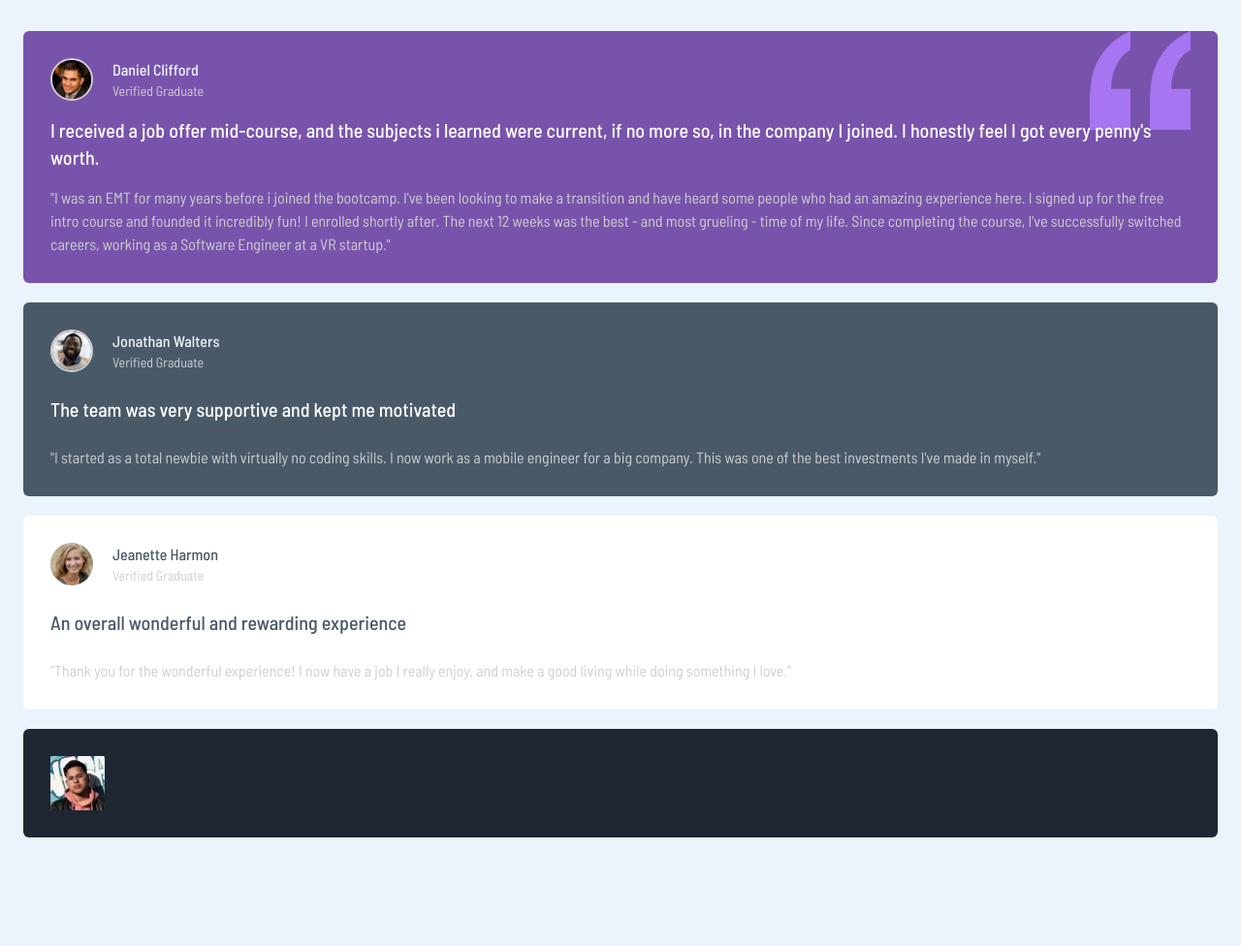
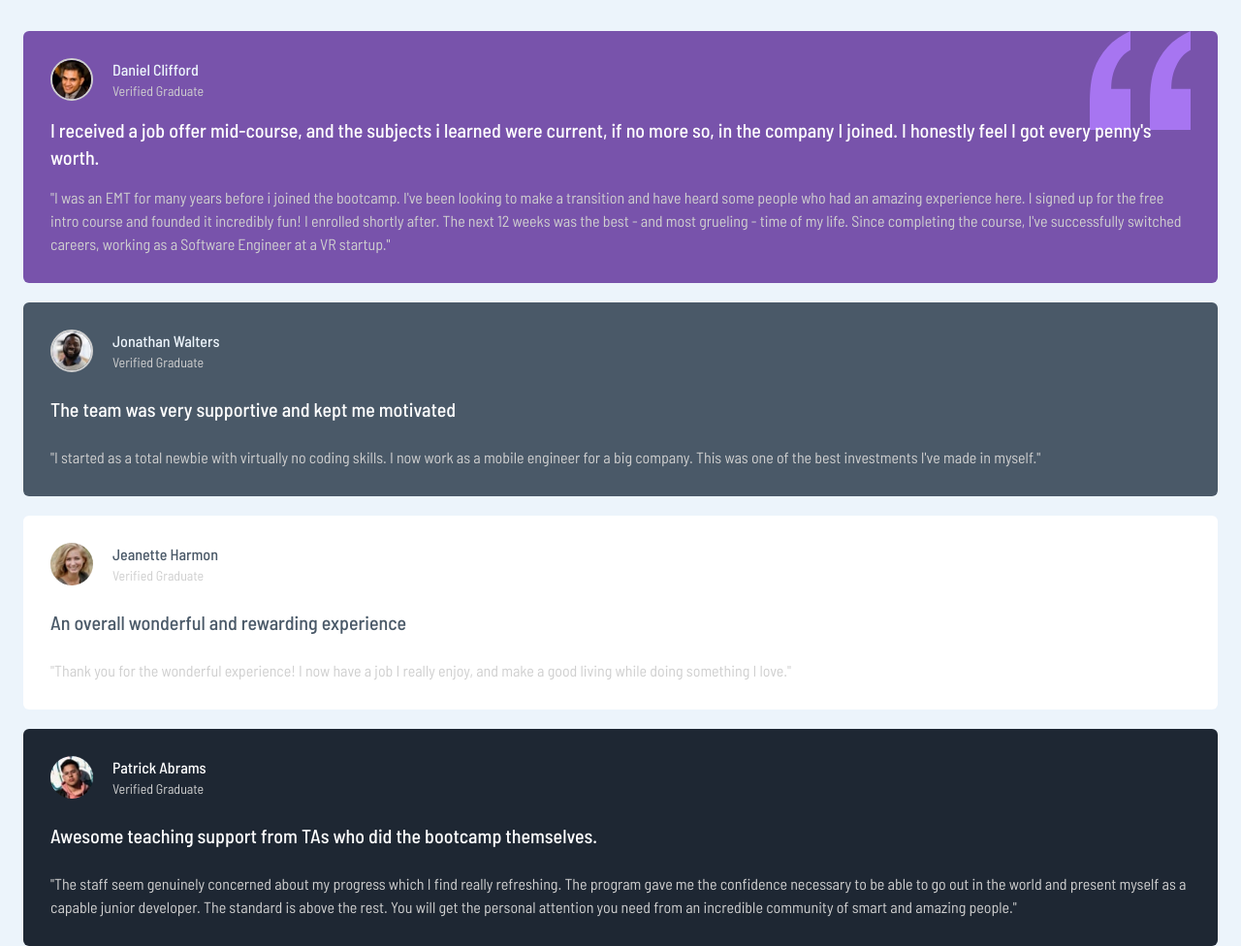
Before and after one commit to manishsindur/Testimonials-grid-section, a website built with Vite: page index.html in a window 1280 px wide. Shown: the whole page at 97% size. Before the commit the page ends 864 px from the top, so only its background shows below. Built offline with nearby package versions, Linux system fonts and the light colour scheme.

Commit message:
Update Testimonials grid section with alt attribute for image-patrick

```diff
--- a/index.html
+++ b/index.html
@@ -94,7 +94,24 @@
       <section class="bg-Very_dark_blackish_blue mt-5 rounded-md p-7">
         <div>
           <div class="flex gap-5">
-            <img src="images/image-patrick.jpg" alt="image-patrick">
+            <img class="w-11 h-11 rounded-full" src="images/image-patrick.jpg" alt="image-patrick">
+            <div class="font-medium text-white">
+            Patrick Abrams
+            <span class="flex text-sm font-normal text-Light_Gray">Verified Graduate</span>
+          </div>
+          </div>
+          <div>
+            <h1 class="text-white py-6 text-xl font-medium">
+              Awesome teaching support from TAs who did the bootcamp themselves.
+            </h1>
+            <p class="text-Light_Gray">
+              "The staff seem genuinely concerned about my progress which I find
+              really refreshing. The program gave me the confidence necessary to
+              be able to go out in the world and present myself as a capable
+              junior developer. The standard is above the rest. You will get the
+              personal attention you need from an incredible community of smart
+              and amazing people."
+            </p>
           </div>
         </div>
       </section>
```
